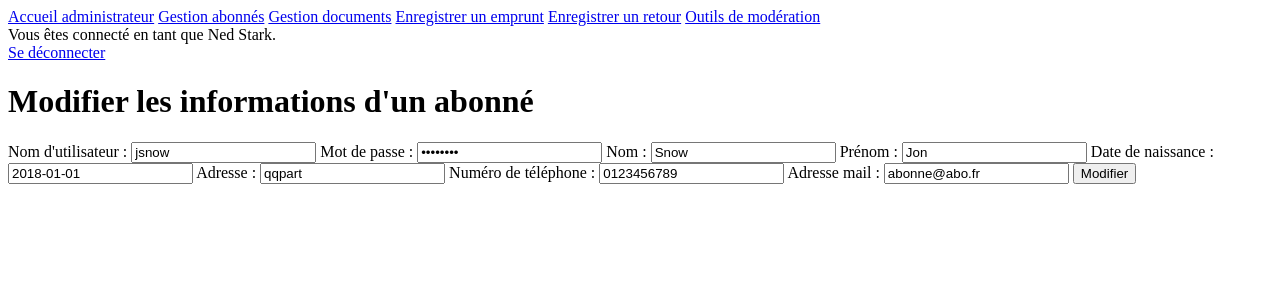
After one commit to Tiferod/ProjetBibliotheque, a PHP site: page /modif_abonne.php?id=1 in a window 1280 px wide. The commit adds this page. Shown: the top 300 px of the page. Run offline with PHP 8.4, Linux system fonts and the light colour scheme; a user stored in the database is signed in; data comes from the database, SQL or seed files in the repository.

Commit message:
Gestion abonnes : modifications de comptes

```diff
--- /dev/null
+++ b/modif_abonne.php
@@ -0,0 +1,41 @@
+<?php
+	include('session.php');
+?>
+<!DOCTYPE html>
+<html>
+	<head>
+		<title>Modifier les informations d'un abonné</title>
+		<link href="style.css" rel="stylesheet" type="text/css">
+	</head>
+	<body>
+		<?php
+			include('admin_header.php');
+		?>
+		<h1>Modifier les informations d'un abonné</h1>
+		<?php
+			$id = $_GET['id'];
+			$result = mysqli_query($db, "SELECT * FROM Abonnés WHERE ID = '$id'");
+			$row = mysqli_fetch_row($result);
+		?>
+		<form action="admin_abonnes.php" method="post">
+			<input name="id" type="hidden" value="<?php echo $id ?>" />
+			<label>Nom d'utilisateur :</label>
+			<input name="pseudo" type="text" value="<?php echo $row[1] ?>" />
+			<label>Mot de passe :</label>
+			<input name="mdp" type="password" value="<?php echo $row[2] ?>" />
+			<label>Nom :</label>
+			<input name="nom" type="text" value="<?php echo $row[3] ?>" />
+			<label>Prénom :</label>
+			<input name="prenom" type="text" value="<?php echo $row[4] ?>" />
+			<label>Date de naissance :</label>
+			<input name="naissance" type="text" value="<?php echo $row[8] ?>" />
+			<label>Adresse :</label>
+			<input name="adresse" type="text" value="<?php echo $row[5] ?>" />
+			<label>Numéro de téléphone :</label>
+			<input name="tel" type="text" value="<?php echo $row[6] ?>" />
+			<label>Adresse mail :</label>
+			<input name="mail" type="text" value="<?php echo $row[7] ?>" />
+			<input name="update" type="submit" value="Modifier" />
+		</form>
+	</body>
+</html>
```
Also changed, not shown: admin_abonnes.php (+5 -5 lines), README.md.
